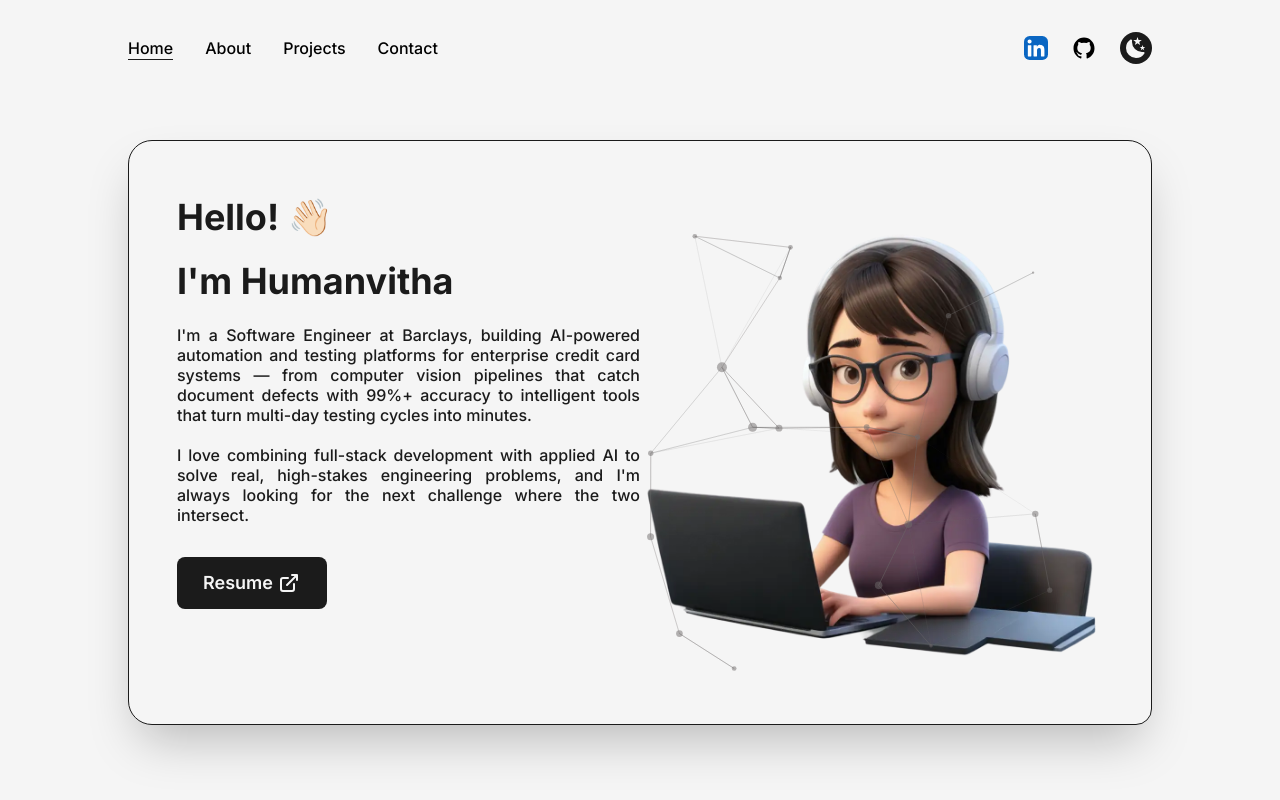
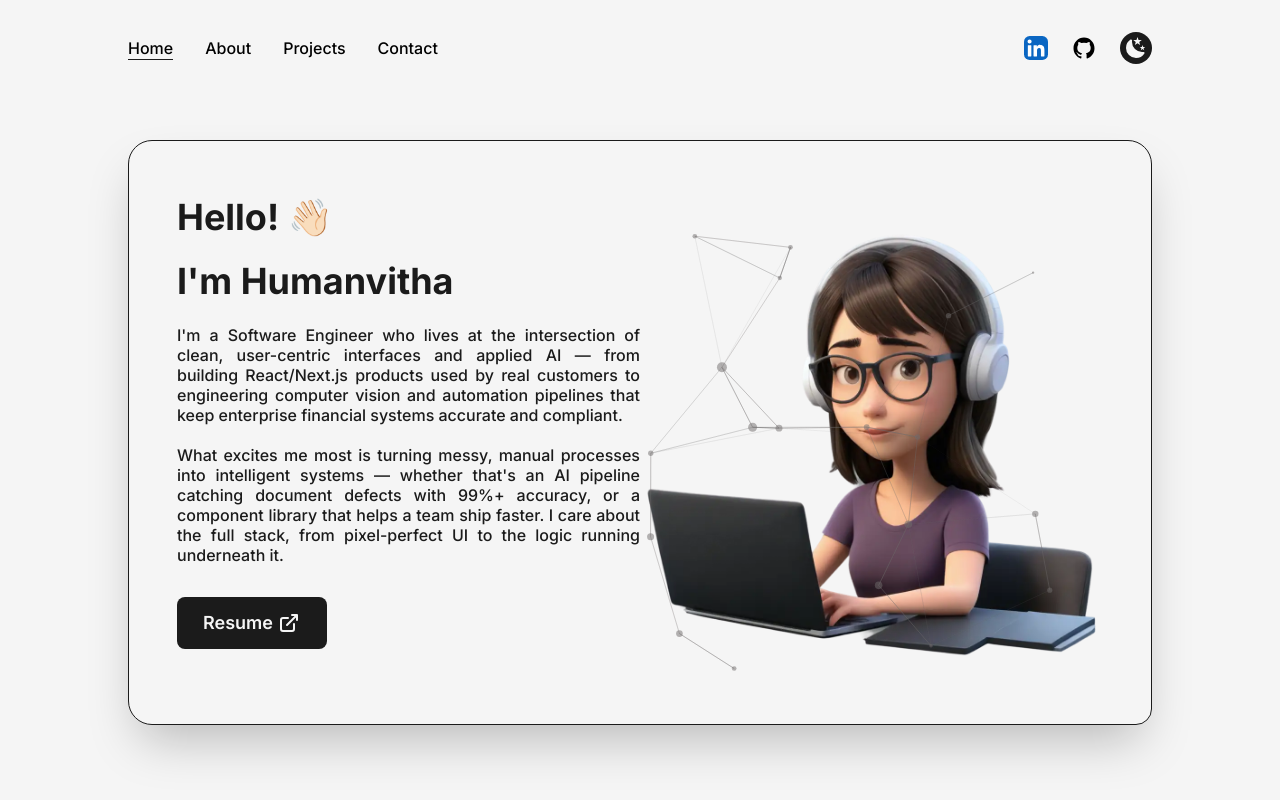
Before and after one commit to Humanvitha/Humanvitha.github.io, a Next.js app: page / in a window 1280 px wide. Shown: the top 800 px of the page. Built offline with nearby package versions, Linux system fonts and the light colour scheme.

Commit message:
Revise personal introduction in index.js
Updated the introduction paragraph to better reflect current role and interests in software engineering and AI.

```diff
--- a/src/pages/index.js
+++ b/src/pages/index.js
@@ -28,16 +28,18 @@ export default function Home() {
               />
 
               <p className="my-4  font-medium md:text-base sm:text-sm leading-tight text-justify">
-                I'm a Software Engineer at Barclays, building AI-powered
-                automation and testing platforms for enterprise credit card
-                systems — from computer vision pipelines that catch document
-                defects with 99%+ accuracy to intelligent tools that turn
-                multi-day testing cycles into minutes.
-                <br />
-                <br />
-                I love combining full-stack development with applied AI to
-                solve real, high-stakes engineering problems, and I'm always
-                looking for the next challenge where the two intersect.
+                 I'm a Software Engineer who lives at the intersection of clean,
+  user-centric interfaces and applied AI — from building React/Next.js
+  products used by real customers to engineering computer vision and
+  automation pipelines that keep enterprise financial systems accurate
+  and compliant.
+  <br />
+  <br />
+  What excites me most is turning messy, manual processes into
+  intelligent systems — whether that's an AI pipeline catching document
+  defects with 99%+ accuracy, or a component library that helps a team
+  ship faster. I care about the full stack, from pixel-perfect UI to the
+  logic running underneath it.
               </p>
 
               <div className="flex items-center self-start mt-4 lg:self-start">
```
